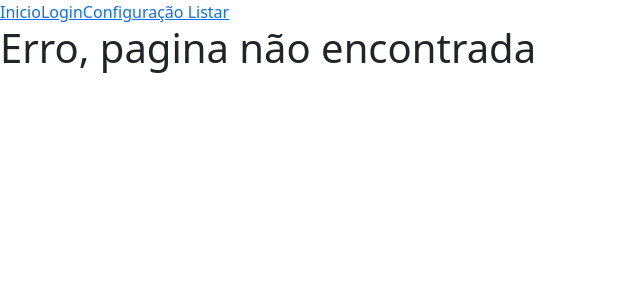
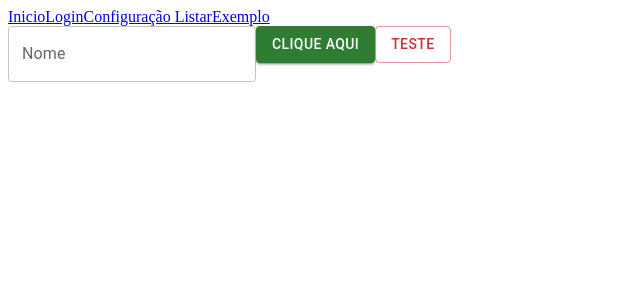
Before and after one commit to iwtrainingbr/app-front-11, a React (Create React App) app: page /exemplo in a window 1280 px wide. Shown: the top 300 px of the page, without its empty margins (0-640 px from the left). Built offline with nearby package versions, Linux system fonts and the light colour scheme.

Commit message:
Add material ui

```diff
--- a/package.json
+++ b/package.json
@@ -3,6 +3,9 @@
   "version": "0.1.0",
   "private": true,
   "dependencies": {
+    "@emotion/react": "^11.7.1",
+    "@emotion/styled": "^11.6.0",
+    "@mui/material": "^5.2.7",
     "@testing-library/jest-dom": "^5.16.1",
     "@testing-library/react": "^12.1.2",
     "@testing-library/user-event": "^13.5.0",
--- a/src/App.js
+++ b/src/App.js
@@ -4,6 +4,7 @@ import Login from "./pages/Login";
 import List from "./pages/List";
 import NotFound from "./pages/NotFound";
 import Config from "./pages/Config";
+import Example from "./pages/Example";
 
 export default function App() {
   return (
@@ -13,6 +14,7 @@ export default function App() {
         <Link to="/login">Login</Link>
         <Link to="/config">Configuração </Link>
         <Link to="/listar">Listar</Link>
+        <Link to="/exemplo">Exemplo</Link>
       </div>
 
 
@@ -21,6 +23,7 @@ export default function App() {
         <Route path="/login" element={<Login/>} />
         <Route path="/listar" element={<List/>} />
         <Route path="/config" element={<Config/> }/>
+        <Route path="/exemplo" element={<Example/>}/>
 
         <Route path="/*" element={<NotFound/>}/>
       </Routes>
--- /dev/null
+++ b/src/pages/Example/index.js
@@ -0,0 +1,13 @@
+import {Button, TextField} from "@mui/material";
+
+export default function Example() {
+  return (
+    <div>
+      <TextField label="Nome" variant="outlined"/>
+
+      <Button color="success" variant="contained">Clique aqui</Button>
+
+      <Button color="error" variant="outlined">Teste</Button>
+    </div>
+  )
+}
--- a/src/pages/Login/index.js
+++ b/src/pages/Login/index.js
@@ -1,4 +1,3 @@
-import "bootstrap/dist/css/bootstrap.min.css";
 
 function Input ({type, label}) {
   return (
```
Also changed, not shown: 1 other file (tests, documents, lock files or other folders).
